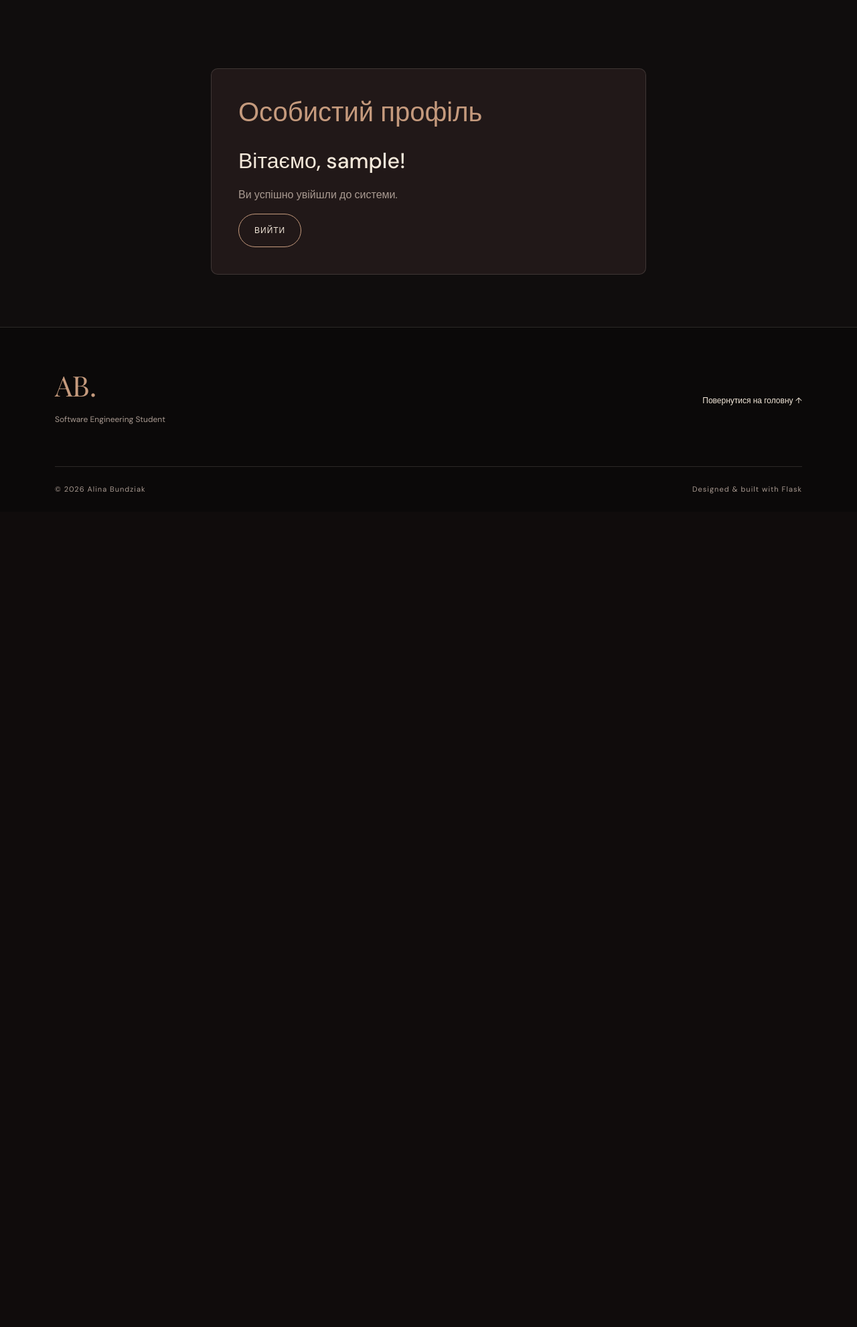
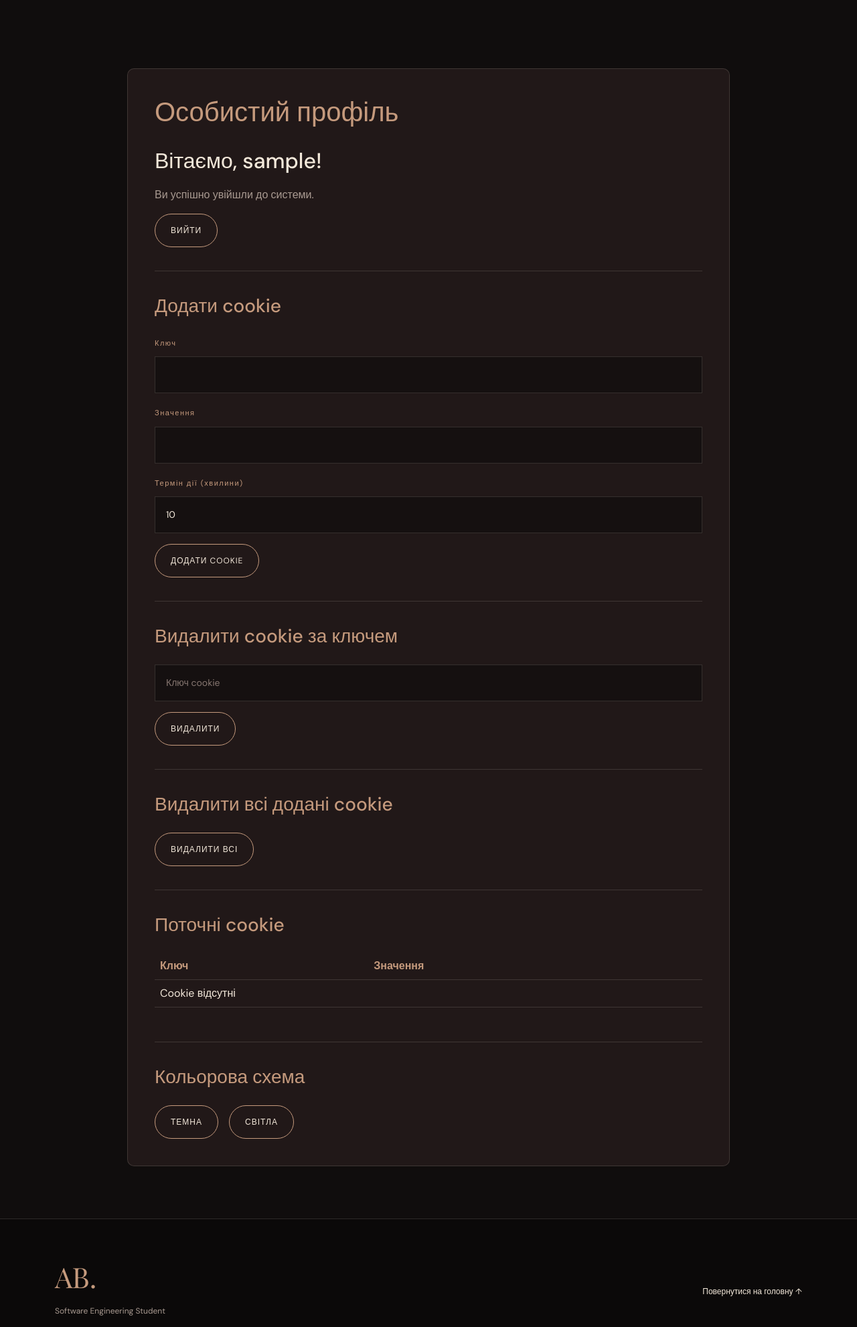
Before and after one commit to alinabundziak/flask-app-lab, a Flask app: page /users/profile in a window 1280 px wide. Shown: the part 92-2073 px from the top of the page at 67% size. Before the commit the page ends 829 px from the top, so only its background shows below. Run offline with Flask 3, Linux system fonts and the light colour scheme; the visitor is signed in with stand-in values (Sample User, id 1).

Commit message:
Lab4: add cookie management

```diff
--- a/app/static/css/styles.css
+++ b/app/static/css/styles.css
@@ -1005,3 +1005,86 @@ a:hover {
 .profile-box p {
     color: var(--muted);
 }
+
+
+.profile-box {
+    max-width: 900px;
+}
+
+.profile-box hr {
+    border-color: var(--border);
+    margin: 35px 0;
+    opacity: 1;
+}
+
+.profile-box h3 {
+    color: var(--accent);
+    margin-bottom: 25px;
+}
+
+.profile-box form {
+    margin-bottom: 20px;
+}
+
+.cookie-table {
+    --bs-table-bg: transparent;
+    --bs-table-color: inherit;
+    --bs-table-border-color: var(--border);
+    color: inherit;
+}
+
+.cookie-table th {
+    color: var(--accent);
+}
+
+.cookie-value {
+    overflow-wrap: anywhere;
+    word-break: break-word;
+}
+
+.profile-dark {
+    background-color: #211818;
+    color: #f3e8da;
+}
+
+.profile-light {
+    background-color: #f7f3ee;
+    color: #201b19;
+}
+
+.profile-light h1,
+.profile-light h3 {
+    color: #704632;
+}
+
+.profile-light h2,
+.profile-light p,
+.profile-light .form-label {
+    color: #201b19;
+}
+
+.profile-light .portfolio-input,
+.profile-light .portfolio-input:focus {
+    background: #ffffff;
+    color: #201b19;
+    border-color: #b7a69a;
+}
+
+.profile-light .outline-button {
+    color: #704632;
+    border-color: #704632;
+}
+
+.profile-light .outline-button:hover {
+    background: #704632;
+    color: white;
+}
+
+.profile-light .cookie-table {
+    --bs-table-color: #201b19;
+    --bs-table-border-color: #b7a69a;
+}
+
+.profile-light .cookie-table th {
+    color: #704632;
+}
--- a/app/users/templates/users/profile.html
+++ b/app/users/templates/users/profile.html
@@ -4,19 +4,108 @@
 {% block content %}
 
 <section class="container py-5">
-    <div class="profile-box">
+    <div class="profile-box profile-{{ theme }}">
 
         <h1>Особистий профіль</h1>
-
         <h2>Вітаємо, {{ username }}!</h2>
-
         <p>Ви успішно увійшли до системи.</p>
 
         <form method="POST" action="{{ url_for('users.logout') }}">
-            <button type="submit" class="outline-button">
+            <button class="outline-button" type="submit">
                 Вийти
             </button>
         </form>
+
+        <hr>
+
+        <h3>Додати cookie</h3>
+
+        <form method="POST" action="{{ url_for('users.add_cookie') }}">
+
+            <label class="form-label">Ключ</label>
+            <input class="form-control portfolio-input mb-3"
+                   type="text" name="key" required>
+
+            <label class="form-label">Значення</label>
+            <input class="form-control portfolio-input mb-3"
+                   type="text" name="value" required>
+
+            <label class="form-label">Термін дії (хвилини)</label>
+            <input class="form-control portfolio-input mb-3"
+                   type="number" name="minutes"
+                   min="1" value="10" required>
+
+            <button class="outline-button" type="submit">
+                Додати cookie
+            </button>
+        </form>
+
+        <hr>
+
+        <h3>Видалити cookie за ключем</h3>
+
+        <form method="POST" action="{{ url_for('users.delete_cookie') }}">
+            <input class="form-control portfolio-input mb-3"
+                   type="text" name="key"
+                   placeholder="Ключ cookie" required>
+
+            <button class="outline-button" type="submit">
+                Видалити
+            </button>
+        </form>
+
+        <hr>
+
+        <h3>Видалити всі додані cookie</h3>
+
+        <form method="POST" action="{{ url_for('users.delete_all_cookies') }}">
+            <button class="outline-button" type="submit">
+                Видалити всі
+            </button>
+        </form>
+
+        <hr>
+
+        <h3>Поточні cookie</h3>
+
+        <div class="table-responsive">
+            <table class="table cookie-table">
+                <thead>
+                    <tr>
+                        <th>Ключ</th>
+                        <th>Значення</th>
+                    </tr>
+                </thead>
+                <tbody>
+                    {% for key, value in cookies.items() %}
+                    <tr>
+                        <td>{{ key }}</td>
+                        <td class="cookie-value">{{ value }}</td>
+                    </tr>
+                    {% else %}
+                    <tr>
+                        <td colspan="2">Cookie відсутні</td>
+                    </tr>
+                    {% endfor %}
+                </tbody>
+            </table>
+        </div>
+
+        <hr>
+
+        <h3>Кольорова схема</h3>
+
+        <div class="d-flex flex-wrap gap-3 mt-3">
+            <a class="outline-button"
+               href="{{ url_for('users.change_theme', theme='dark') }}">
+                Темна
+            </a>
+
+            <a class="outline-button"
+               href="{{ url_for('users.change_theme', theme='light') }}">
+                Світла
+            </a>
+        </div>
 
     </div>
 </section>
--- a/app/users/views.py
+++ b/app/users/views.py
@@ -1,3 +1,4 @@
+import re
 
 from flask import (
     render_template, request, redirect,
@@ -48,17 +49,28 @@ def login():
     return render_template("users/login.html", title="Вхід")
 
 
+
 @user_bp.route("/profile")
 def profile():
     if "username" not in session:
         flash("Спочатку увійдіть у систему!", "warning")
         return redirect(url_for("users.login"))
 
+    cookies = dict(request.cookies)
+
+    theme = request.cookies.get("profile_theme", "dark")
+
+    if theme not in ("light", "dark"):
+        theme = "dark"
+
     return render_template(
         "users/profile.html",
         title="Профіль",
-        username=session["username"]
+        username=session["username"],
+        cookies=cookies,
+        theme=theme
     )
+
 
 
 @user_bp.route("/logout", methods=["POST"])
@@ -68,3 +80,102 @@ def logout():
     flash("Ви успішно вийшли із системи!", "success")
 
     return redirect(url_for("users.login"))
+
+
+@user_bp.route("/add-cookie", methods=["POST"])
+def add_cookie():
+    if "username" not in session:
+        flash("Спочатку увійдіть!", "warning")
+        return redirect(url_for("users.login"))
+
+    key = request.form.get("key", "").strip()
+    value = request.form.get("value", "")
+    minutes = request.form.get("minutes", type=int)
+
+    if not re.fullmatch(r"[A-Za-z0-9_]+", key):
+        flash("Некоректний ключ cookie!", "danger")
+        return redirect(url_for("users.profile"))
+
+    if minutes is None or minutes <= 0:
+        flash("Вкажіть додатний термін дії!", "danger")
+        return redirect(url_for("users.profile"))
+
+    response = make_response(
+        redirect(url_for("users.profile"))
+    )
+
+    response.set_cookie(
+        "lab4_" + key,
+        value,
+        max_age=minutes * 60,
+        httponly=True,
+        samesite="Lax"
+    )
+
+    flash("Cookie успішно додано!", "success")
+    return response
+
+
+@user_bp.route("/delete-cookie", methods=["POST"])
+def delete_cookie():
+    if "username" not in session:
+        flash("Спочатку увійдіть!", "warning")
+        return redirect(url_for("users.login"))
+
+    key = request.form.get("key", "").strip()
+
+    if not re.fullmatch(r"[A-Za-z0-9_]+", key):
+        flash("Некоректний ключ cookie!", "danger")
+        return redirect(url_for("users.profile"))
+
+    response = make_response(
+        redirect(url_for("users.profile"))
+    )
+
+    response.delete_cookie("lab4_" + key)
+
+    flash("Cookie видалено!", "success")
+    return response
+
+
+@user_bp.route("/delete-all-cookies", methods=["POST"])
+def delete_all_cookies():
+    if "username" not in session:
+        flash("Спочатку увійдіть!", "warning")
+        return redirect(url_for("users.login"))
+
+    response = make_response(
+        redirect(url_for("users.profile"))
+    )
+
+    for key in request.cookies:
+        if key.startswith("lab4_"):
+            response.delete_cookie(key)
+
+    flash("Усі додані cookie видалено!", "success")
+    return response
+
+@user_bp.route("/theme/<string:theme>")
+def change_theme(theme):
+    if "username" not in session:
+        flash("Спочатку увійдіть!", "warning")
+        return redirect(url_for("users.login"))
+
+    if theme not in ("light", "dark"):
+        flash("Невідома кольорова схема!", "danger")
+        return redirect(url_for("users.profile"))
+
+    response = make_response(
+        redirect(url_for("users.profile"))
+    )
+
+    response.set_cookie(
+        "profile_theme",
+        theme,
+        max_age=30 * 24 * 60 * 60,
+        httponly=True,
+        samesite="Lax"
+    )
+
+    flash("Тему успішно змінено!", "success")
+    return response
```
